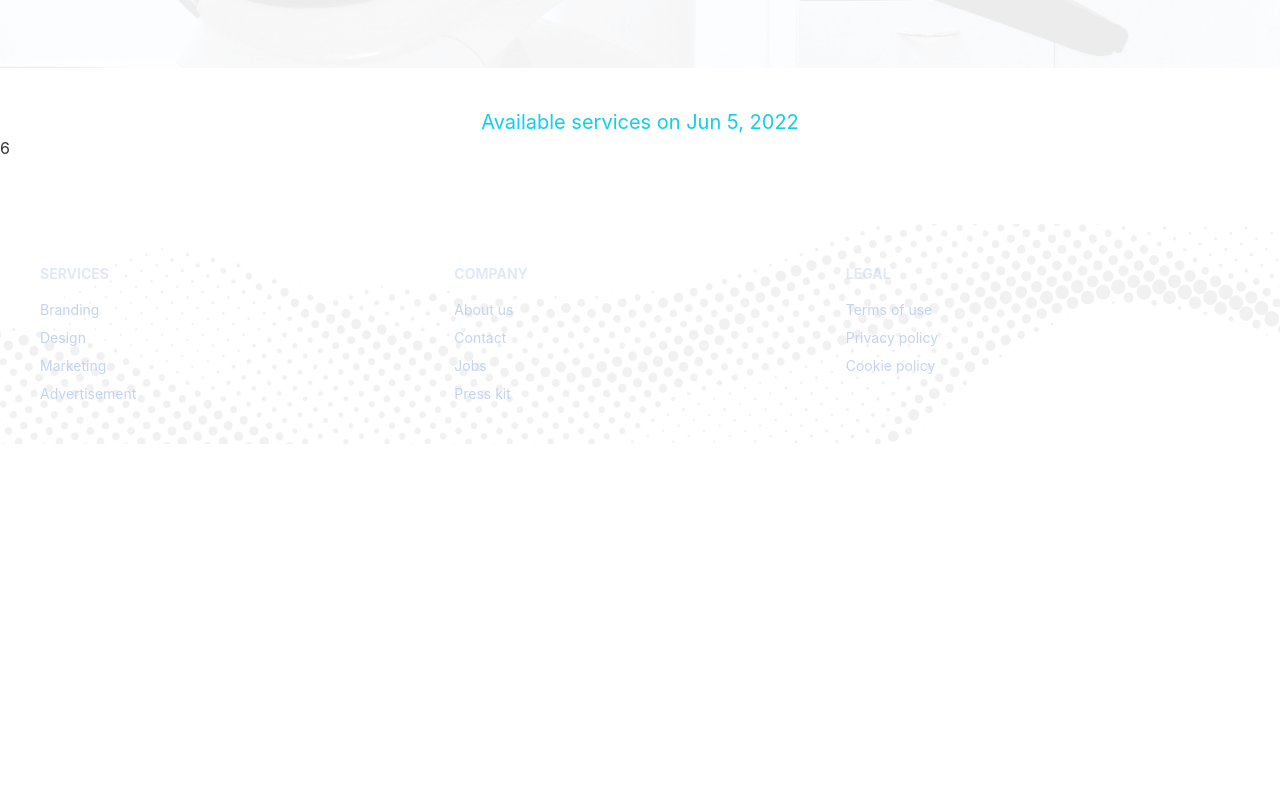
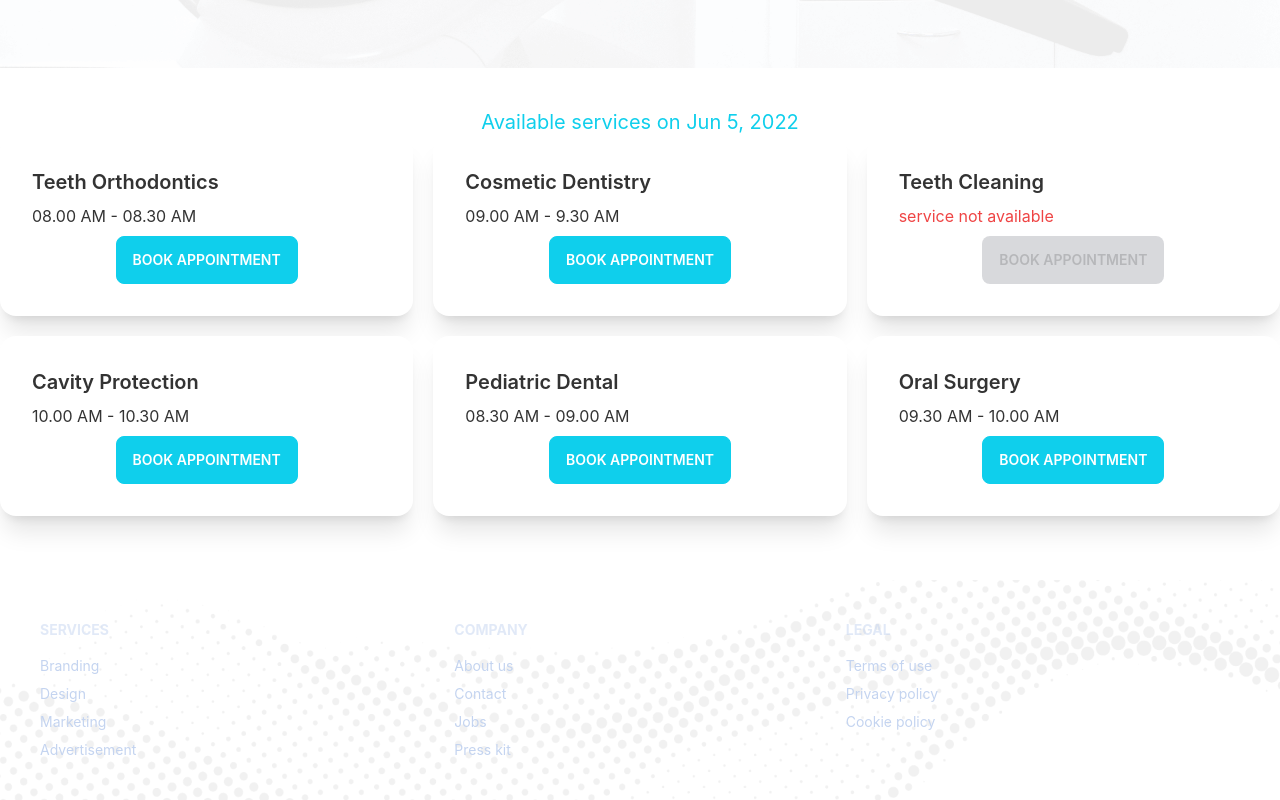
Before and after one commit to Emran12/doctors-portal-client, a React (Create React App) app: page /appointment in a window 1280 px wide. Shown: the part 796-1596 px from the top of the page. Before the commit the page ends 1240 px from the top, so only its background shows below. Built offline with nearby package versions, Linux system fonts and the light colour scheme.

Commit message:
modal added

```diff
--- a/src/Pages/Appointment/AvailableAppointment.js
+++ b/src/Pages/Appointment/AvailableAppointment.js
@@ -1,9 +1,12 @@
 import { format } from "date-fns";
 import React from "react";
 import { useEffect, useState } from "react";
+import BookingModal from "./BookingModal";
+import Service from "./Service";
 
 const AvailableAppointment = ({ date }) => {
   const [services, setServices] = useState([]);
+  const [treatment, setTreatment] = useState(null);
   useEffect(() => {
     fetch("services.json")
       .then((res) => res.json())
@@ -14,7 +17,22 @@
       <h1 className="text-xl text-secondary text-center mt-10">
         Available services on {format(date, "PP")}
       </h1>
-      <div>{services.length}</div>
+      <div className="grid grid-cols-1 md:grid-cols-2 lg:grid-cols-3  gap-5">
+        {services.map((service) => (
+          <Service
+            key={service._id}
+            service={service}
+            setTreatment={setTreatment}
+          ></Service>
+        ))}
+      </div>
+      {treatment && (
+        <BookingModal
+          treatment={treatment}
+          date={date}
+          setTreatment={setTreatment}
+        ></BookingModal>
+      )}
     </div>
   );
 };
--- /dev/null
+++ b/src/Pages/Appointment/BookingModal.js
@@ -0,0 +1,73 @@
+import React from "react";
+import { format } from "date-fns";
+
+const BookingModal = ({ date, treatment, setTreatment }) => {
+  const { _id, name, slots } = treatment;
+
+  const handleBooking = (event) => {
+    event.preventDefault();
+    const slot = event.target.slot.value;
+    console.log(_id, name, slot);
+
+    // to close the modal
+    setTreatment(null);
+  };
+
+  return (
+    <div>
+      <input type="checkbox" id="booking-modal" class="modal-toggle" />
+      <div class="modal modal-bottom sm:modal-middle">
+        <div class="modal-box">
+          <label
+            for="booking-modal"
+            class="btn btn-sm btn-circle absolute right-2 top-2"
+          >
+            ✕
+          </label>
+          <h3 class="font-bold text-lg text-secondary">Booking for: {name}</h3>
+          <form
+            onSubmit={handleBooking}
+            className="grid grid-cols-1 gap-3 justify-items-center mt-2"
+          >
+            <input
+              type="text"
+              disabled
+              value={format(date, "PP")}
+              class="input input-bordered w-full max-w-xs"
+            />
+            <select name="slot" class="select select-bordered w-full max-w-xs">
+              {slots.map((slot) => (
+                <option value={slot}>{slot}</option>
+              ))}
+            </select>
+            <input
+              type="text"
+              name="name"
+              placeholder="Your Name"
+              class="input input-bordered w-full max-w-xs"
+            />
+            <input
+              type="email"
+              name="email"
+              placeholder="Email Address"
+              class="input input-bordered w-full max-w-xs"
+            />
+            <input
+              type="text"
+              name="phone"
+              placeholder="Phone Number"
+              class="input input-bordered w-full max-w-xs"
+            />
+            <input
+              type="submit"
+              value="Submit"
+              class="btn btn-secondary w-full max-w-xs"
+            />
+          </form>
+        </div>
+      </div>
+    </div>
+  );
+};
+
+export default BookingModal;
--- a/src/Pages/Appointment/Service.js
+++ b/src/Pages/Appointment/Service.js
@@ -1,6 +1,33 @@
 import React from "react";
-const Service = () => {
-  return <div>service</div>;
+const Service = ({ service, setTreatment }) => {
+  const { name, slots } = service;
+
+  return (
+    <div>
+      <div className="card  bg-base-100 shadow-xl ">
+        <div className="card-body">
+          <h2 className="card-title">{name}</h2>
+          <p>
+            {slots.length < 1 ? (
+              <span className="text-red-500">service not available</span>
+            ) : (
+              <span>{slots[0]}</span>
+            )}
+          </p>
+          <div className="card-actions justify-center">
+            <label
+              for="booking-modal"
+              disabled={slots.length === 0}
+              onClick={() => setTreatment(service)}
+              className="btn btn-secondary text-white uppercase"
+            >
+              Book Appointment
+            </label>
+          </div>
+        </div>
+      </div>
+    </div>
+  );
 };
 
 export default Service;
```
Also changed, not shown: 1 other file (tests, documents, lock files or other folders).
